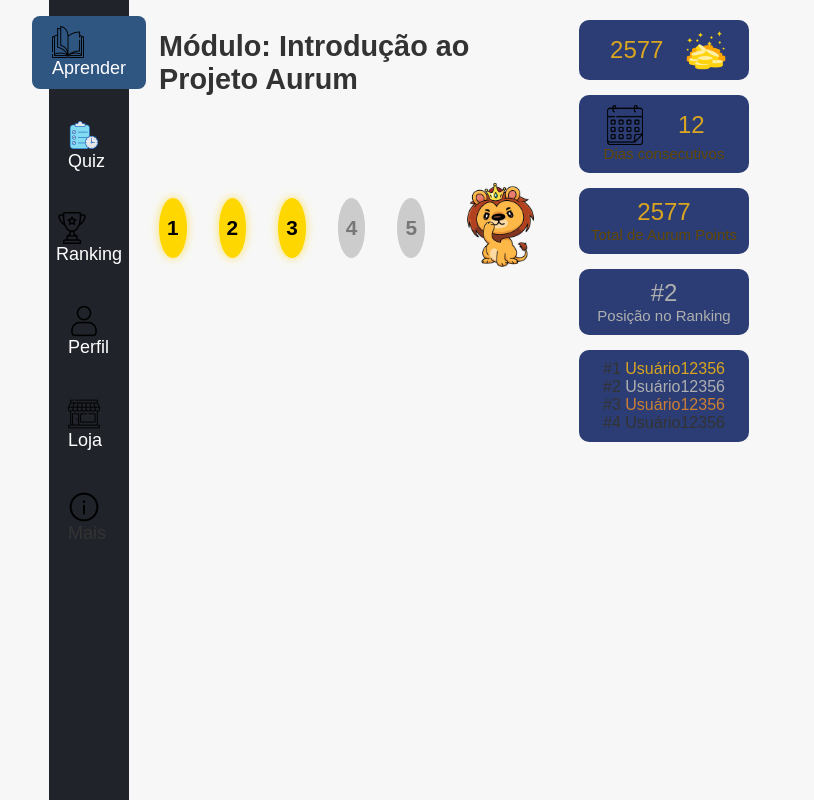
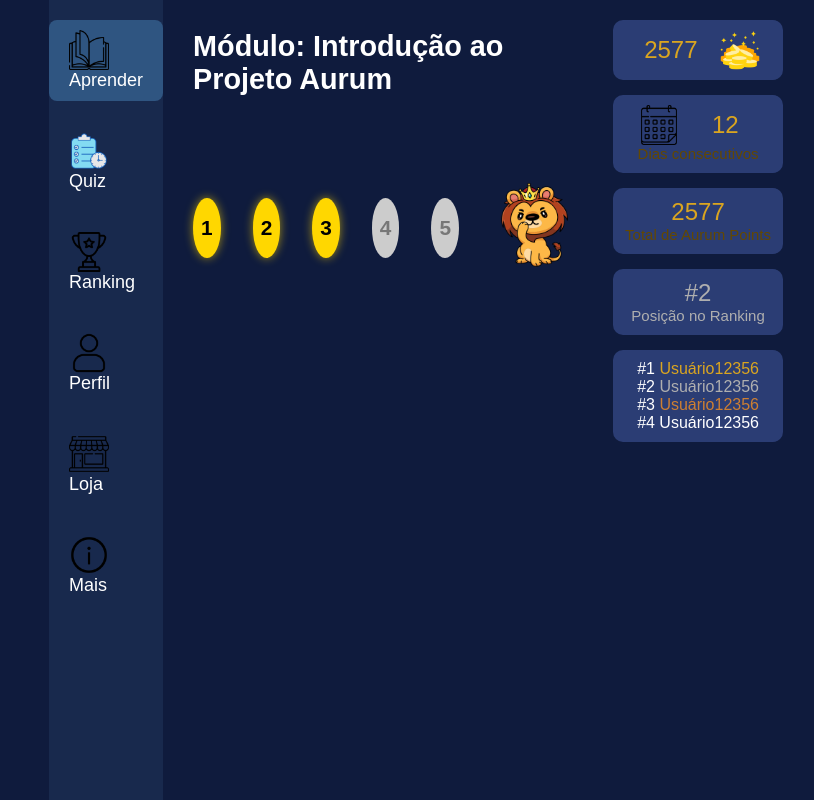
Before and after one commit to gabi-tarifa/AurumProject, a Flask app: page /modulo in a window 1280 px wide. Shown: the whole page, without its empty margins (241-1055 px from the left). Run offline with Flask 3, Linux system fonts and the light colour scheme.

Commit message:
inicio sessao licoes

```diff
--- a/AurumProject/static/css/modulo.css
+++ b/AurumProject/static/css/modulo.css
@@ -1,39 +1,6 @@
-body {
-  margin: 0;
-  font-family: 'Plus Jakarta Sans', sans-serif;
-  background: #f7f7f7;
-  color: #333;
-}
-
 .modulo-mapa {
   display: flex;
   height: 100vh;
-}
-
-/* Sidebar */
-.sidebar {
-  background-color: #20232a;
-  padding: 1rem 0;
-  width: 80px;
-  display: flex;
-  flex-direction: column;
-  align-items: center;
-}
-
-.sidebar ul {
-  list-style: none;
-  padding: 0;
-  margin-top: 2rem;
-}
-
-.sidebar li {
-  margin: 1.5rem 0;
-}
-
-.sidebar img {
-  width: 32px;
-  height: 32px;
-  cursor: pointer;
 }
 
 /* Caminho */
```
